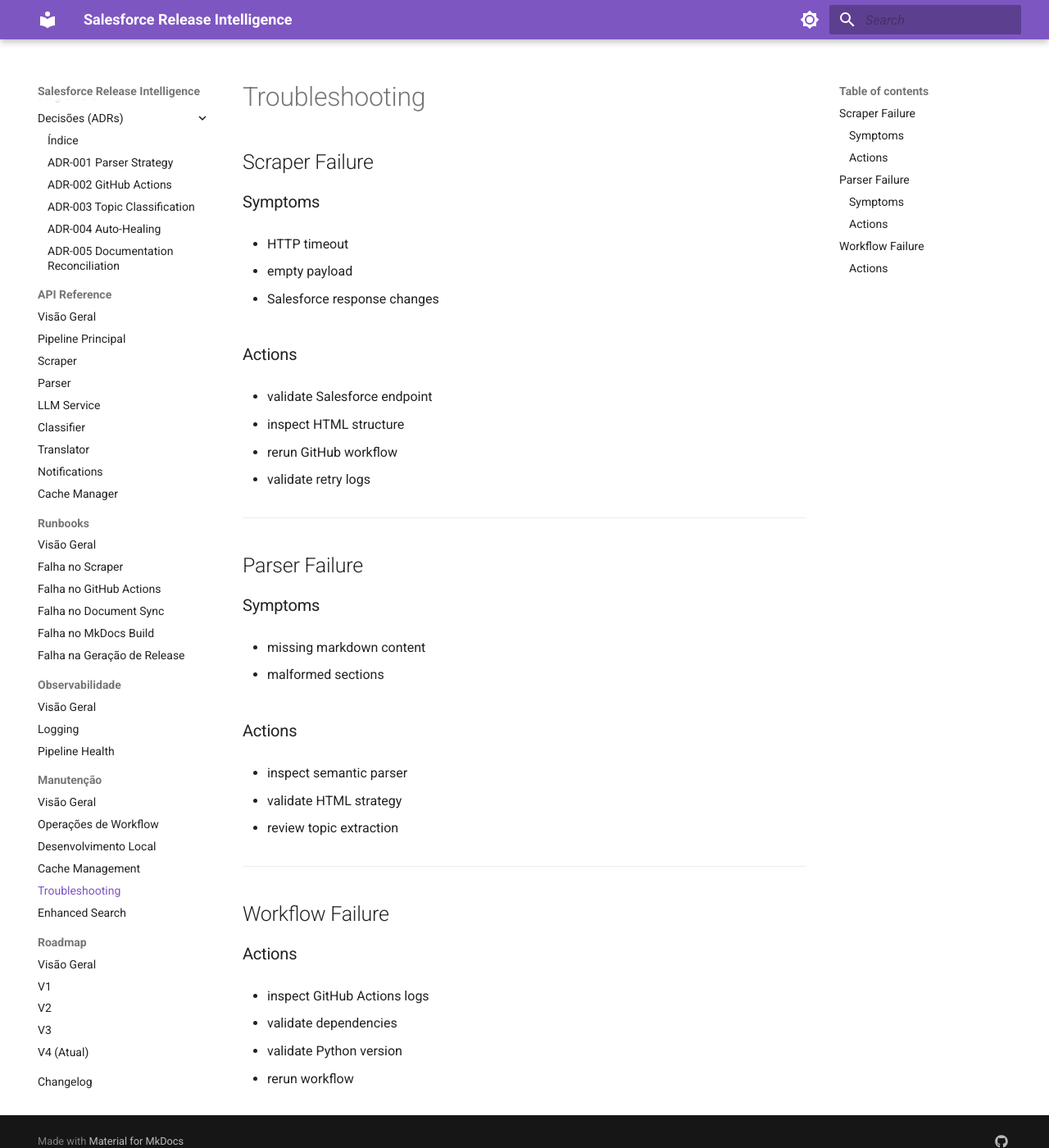
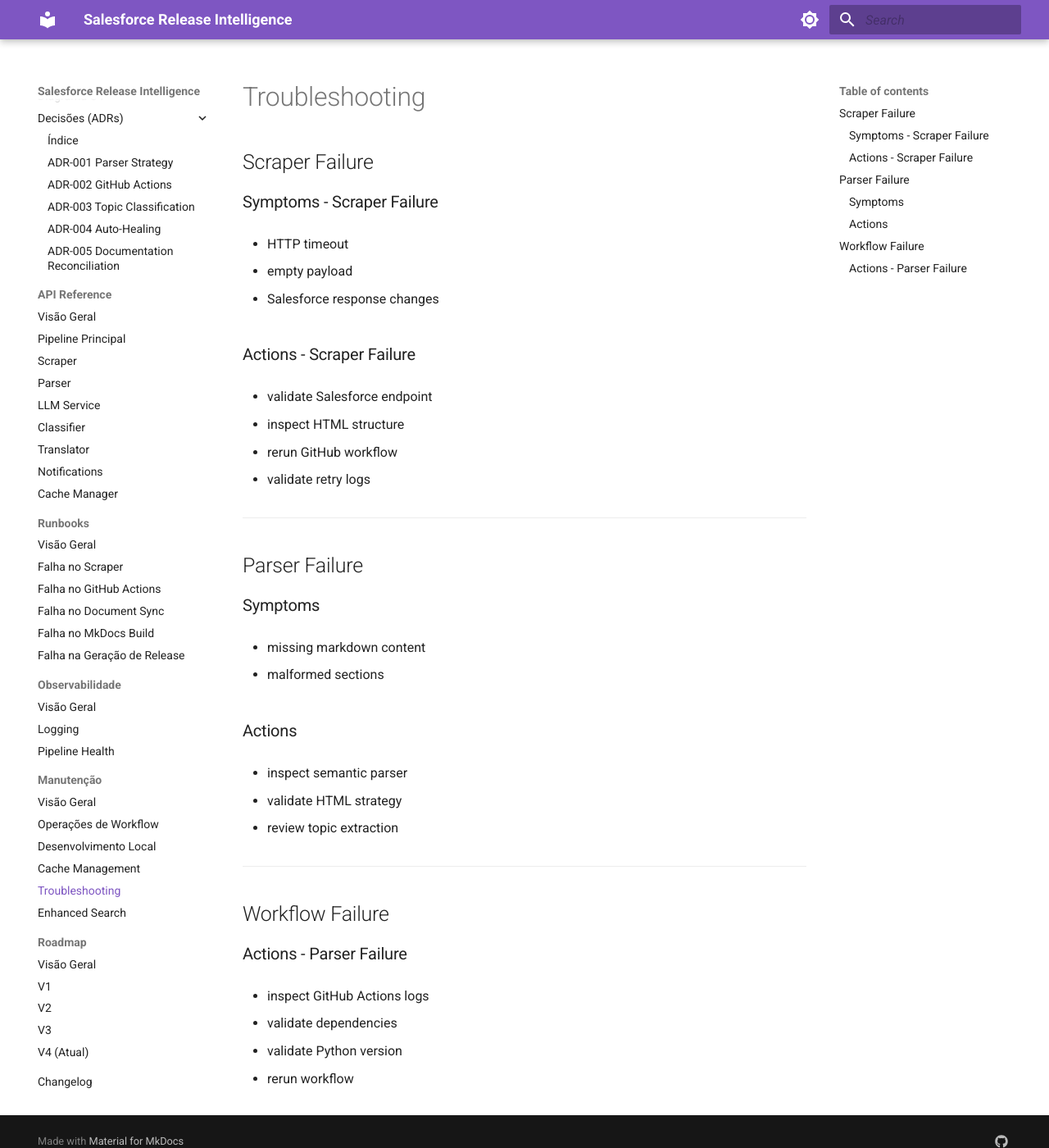
Before and after one commit to Fatal1tyBarucco/Salesforce-WebDev, an MkDocs documentation site: the page built from docs/maintenance/troubleshooting.md, in a window 1280 px wide and 1400 px high. Shown: the whole window at 82% size. Built offline with MkDocs 1.6.1 and Material for MkDocs 9.7.7, drawn with Linux system fonts in a browser that asks for light colours.

```diff
--- a/docs/maintenance/troubleshooting.md
+++ b/docs/maintenance/troubleshooting.md
@@ -2,7 +2,7 @@
 
 ## Scraper Failure
 
-### Symptoms
+### Symptoms - Scraper Failure
 
 - HTTP timeout
 
@@ -10,7 +10,7 @@
 
 - Salesforce response changes
 
-### Actions
+### Actions - Scraper Failure
 
 - validate Salesforce endpoint
 
@@ -42,7 +42,7 @@
 
 ## Workflow Failure
 
-### Actions
+### Actions - Parser Failure
 
 - inspect GitHub Actions logs
 
```
Also changed, not shown: docs/maintenance/enhanced-search.md (+4 -4 lines).
